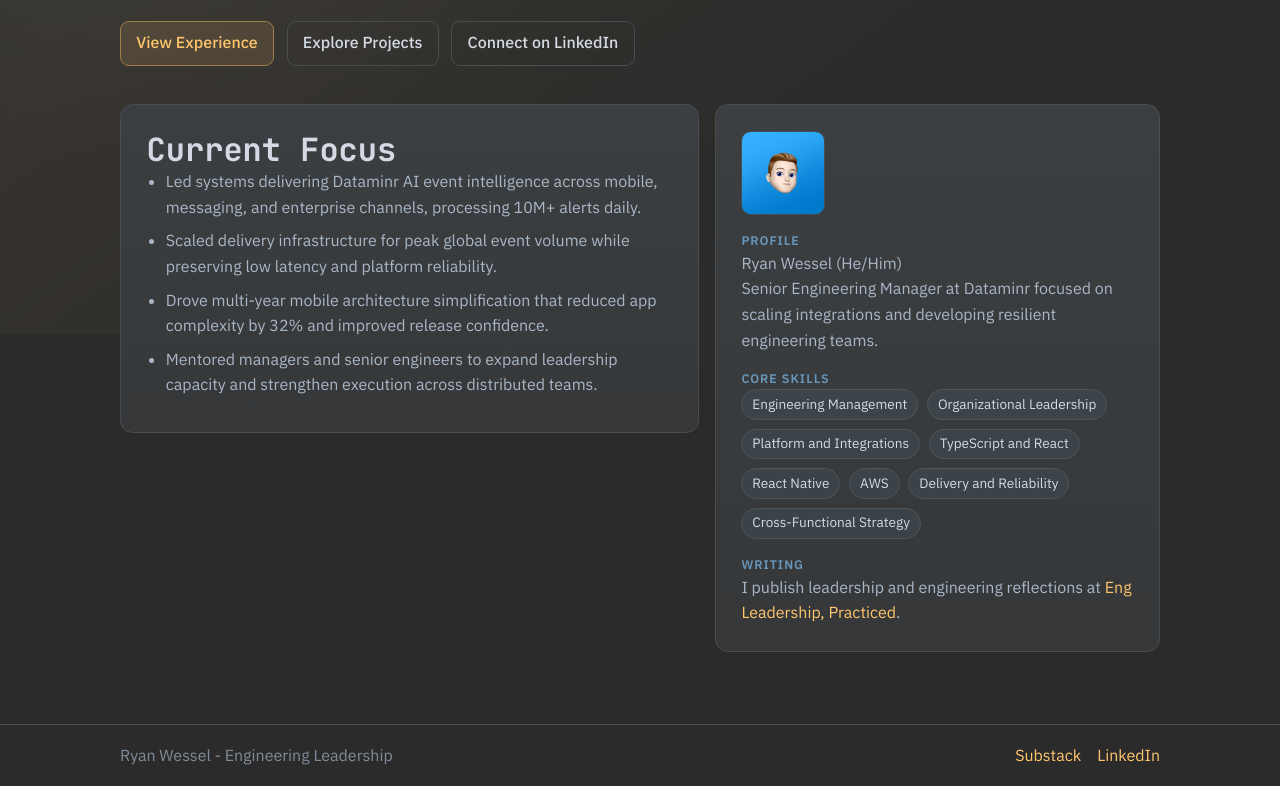
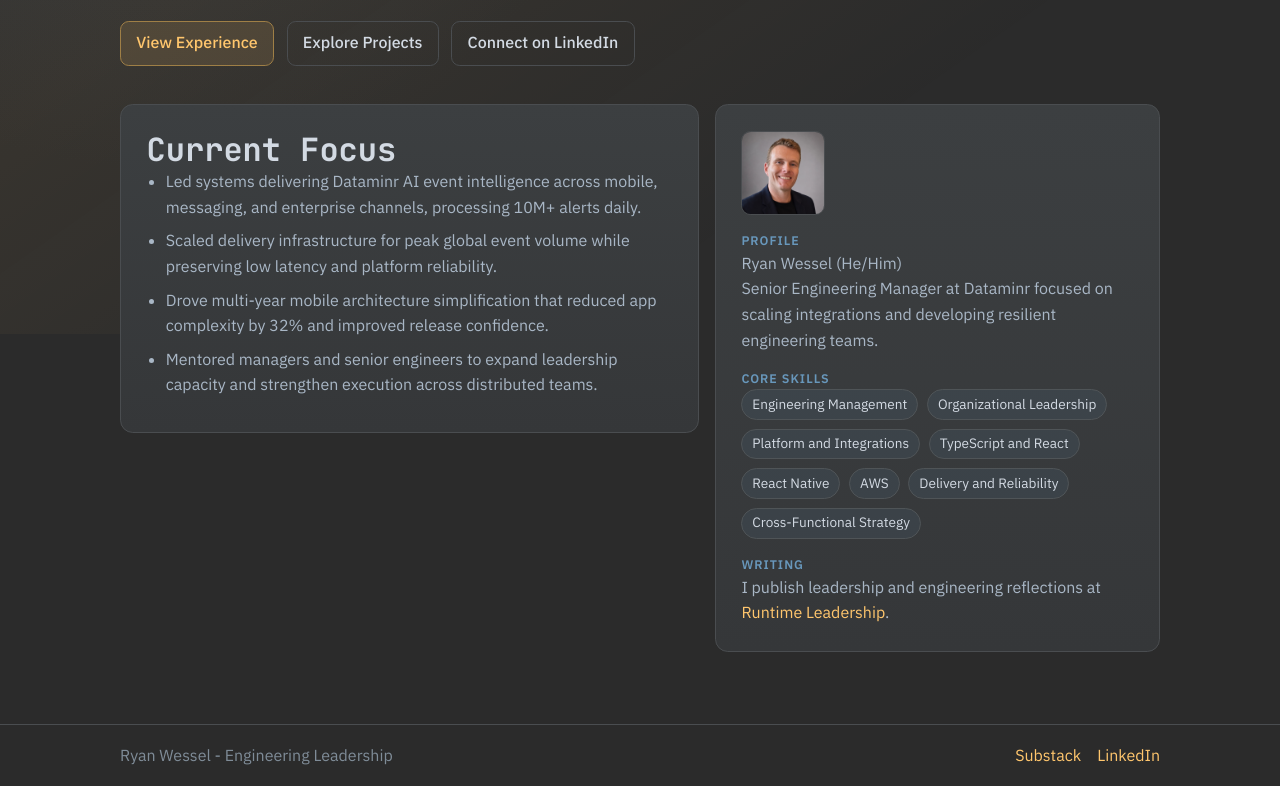
Before and after one commit to ryanjwessel/ryanjwessel.com, an Astro site: page / in a window 1280 px wide. Shown: the part 466-1252 px from the top of the page. Built offline with nearby package versions, Linux system fonts and the light colour scheme; Astro itself is replaced by a stand-in of ours.

Commit message:
Update brand to Runtime Leadership and new headshot
- Replace Eng Leadership, Practiced references with Runtime Leadership
- Update Substack link to runtimeleadership.substack.com
- Replace animoji.png avatar with new headshot.png on homepage
- Update OG/Twitter social preview images to headshot

```diff
--- a/web/data/site.js
+++ b/web/data/site.js
@@ -5,7 +5,7 @@
     'Senior Engineering Manager at Dataminr focused on scaling integrations and developing resilient engineering teams.',
   location: 'Remote',
   linkedin: 'https://www.linkedin.com/in/ryanjwessel/',
-  substack: 'https://engleadershippracticed.substack.com/',
+  substack: 'https://runtimeleadership.substack.com/',
   title:
     'Ryan Wessel | Engineering Leadership for Real-Time Intelligence Systems',
   description:
--- a/web/layouts/BaseLayout.astro
+++ b/web/layouts/BaseLayout.astro
@@ -36,11 +36,11 @@
     <meta property="og:title" content={title} />
     <meta property="og:description" content={description} />
     <meta property="og:url" content={canonical} />
-    <meta property="og:image" content="https://ryanjwessel.com/animoji.png" />
+    <meta property="og:image" content="https://ryanjwessel.com/headshot.png" />
     <meta name="twitter:card" content="summary" />
     <meta name="twitter:title" content={title} />
     <meta name="twitter:description" content={description} />
-    <meta name="twitter:image" content="https://ryanjwessel.com/animoji.png" />
+    <meta name="twitter:image" content="https://ryanjwessel.com/headshot.png" />
     <link rel="icon" href="/animoji.png" />
     <link rel="preconnect" href="https://fonts.googleapis.com" />
     <link rel="preconnect" href="https://fonts.gstatic.com" crossorigin />
--- a/web/pages/index.astro
+++ b/web/pages/index.astro
@@ -30,7 +30,7 @@
 
     <aside class="panel stack">
       <img
-        src="/animoji.png"
+        src="/headshot.png"
         alt="Ryan Wessel avatar"
         width="84"
         height="84"
@@ -53,7 +53,7 @@
         <p class="eyebrow">Writing</p>
         <p>
           I publish leadership and engineering reflections at
-          <a href={site.substack} target="_blank" rel="noreferrer"> Eng Leadership, Practiced</a>.
+          <a href={site.substack} target="_blank" rel="noreferrer"> Runtime Leadership</a>.
         </p>
       </div>
     </aside>
--- a/web/pages/writing.astro
+++ b/web/pages/writing.astro
@@ -6,11 +6,11 @@
 <BaseLayout
   path="/writing"
   title="Writing | Ryan Wessel"
-  description="Leadership and engineering writing by Ryan Wessel on Eng Leadership, Practiced."
+  description="Leadership and engineering writing by Ryan Wessel on Runtime Leadership."
 >
   <section class="hero">
     <p class="eyebrow">Writing</p>
-    <h1>Eng Leadership, Practiced</h1>
+    <h1>Runtime Leadership</h1>
     <p class="hero-lead">
       I publish practical writing on engineering leadership, team development,
       and operating effectively in complex systems.
```
Also changed, not shown: public/headshot.png (added).
